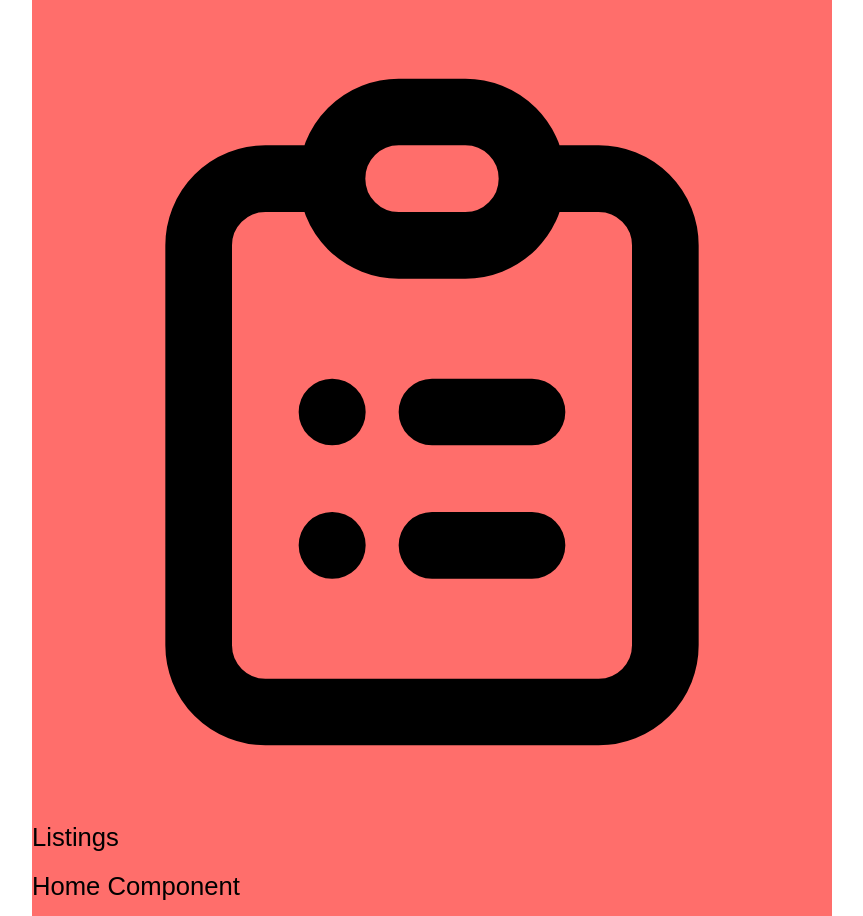
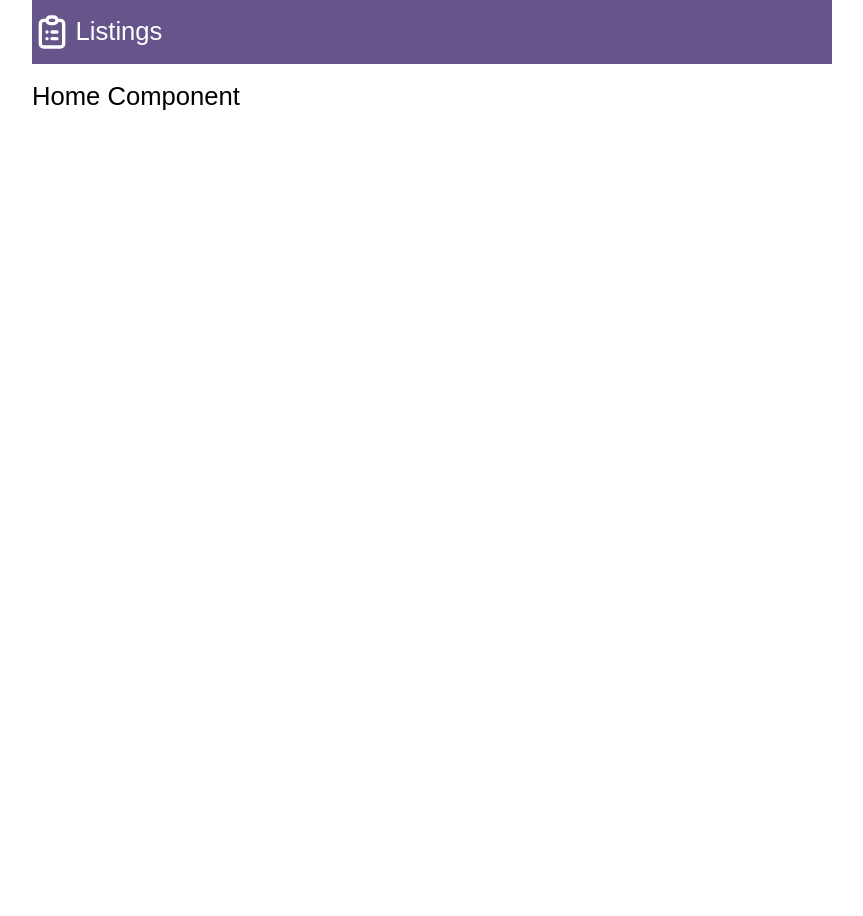
Before and after one commit to Nutod/listingsapp, a React (Create React App) app: page / in a window 1280 px wide. Shown: the whole page, without its empty margins (208-1071 px from the left). After the commit the page ends 800 px from the top, so only its background shows below. Built offline with nearby package versions, Linux system fonts and the light colour scheme; a web font is replaced by a local one.

Commit message:
Added new styles

```diff
--- a/src/components/Layout.js
+++ b/src/components/Layout.js
@@ -8,9 +8,6 @@ import { flow } from 'src/styles/utils/flow'
 const Wrapper = styled.div`
   ${container}
   ${flow}
-
-  background: var(--color-primary);
-  padding: var(--space-100) 0;
 `
 
 export default function Layout({ children }) {
--- a/src/components/Logo.js
+++ b/src/components/Logo.js
@@ -1,11 +1,26 @@
 import React from 'react'
+import { flex } from 'src/styles/utils/flex'
+import styled, { css } from 'styled-components'
+
+const Wrapper = styled.div`
+  --flex-justify: flex-start;
+  ${flex}
+
+  background: var(--color-secondary);
+  padding: var(--space-100) 0;
+  color: var(--color-white);
+
+  svg {
+    width: 2.5rem;
+    height: 2.5rem;
+  }
+`
 
 export default function Logo() {
   return (
-    <div>
+    <Wrapper>
       <svg
         xmlns="http://www.w3.org/2000/svg"
-        className="h-6 w-6"
         fill="none"
         viewBox="0 0 24 24"
         stroke="currentColor"
@@ -18,6 +33,6 @@ export default function Logo() {
         />
       </svg>
       <h2>Listings</h2>
-    </div>
+    </Wrapper>
   )
 }
```
